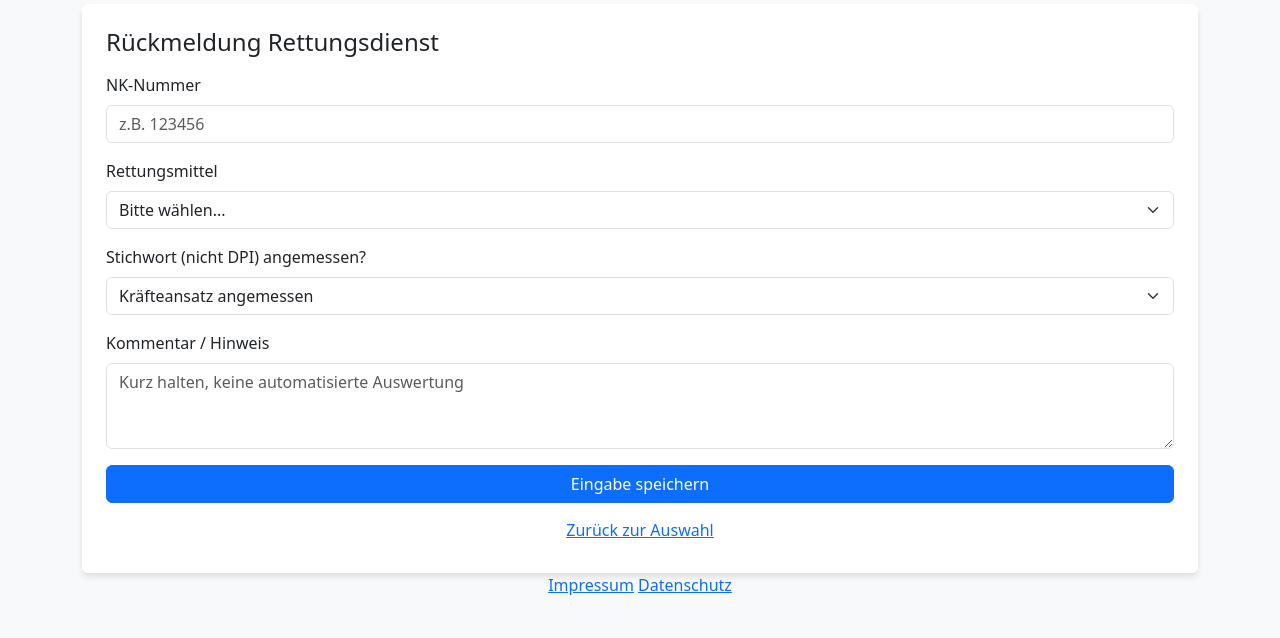
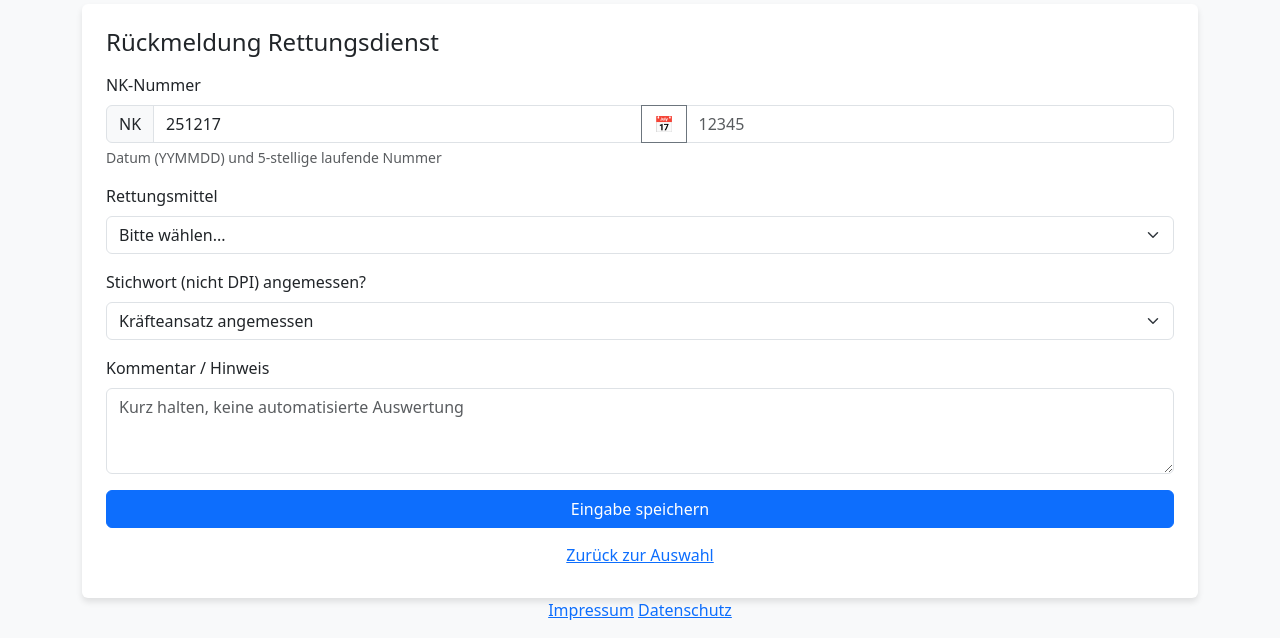
Before and after one commit to mbrucker-kiel/qm-feedback-system, a FastAPI app: page /rd in a window 1280 px wide. Shown: the part 182-820 px from the top of the page. Before the commit the page ends 777 px from the top, so only its background shows below. Run offline with FastAPI, Linux system fonts and the light colour scheme.

Commit message:
updated input validation

```diff
--- a/main.py
+++ b/main.py
@@ -13,6 +13,8 @@
 
 # --- Dummy Daten (Später aus DB oder Config) ---
 RMZ_LISTEN = ["RMZ Liste 1", "RMZ Liste 2", "RMZ Liste 3"]  # Hier echte Listen ergänzen
+
+FUNKRUFNAMEN = ["10-83-01", "10-83-02", "10-82-01"]
 
 
 def load_icd_codes():
@@ -49,18 +51,43 @@
 @app.get("/rd", response_class=HTMLResponse)
 async def form_rd(request: Request):
     return templates.TemplateResponse(
-        "rd.html", {"request": request, "funkrufnamen": RMZ_LISTEN}
+        "rd.html", {"request": request, "funkrufnamen": FUNKRUFNAMEN}
     )
 
 
 @app.post("/rd/submit", response_class=HTMLResponse)
 async def submit_rd(
     request: Request,
-    nk_nummer: int = Form(...),
+    nk_date: str = Form(...),
+    nk_sequence: str = Form(...),
     rettungsmittel: str = Form(...),
     stichwort_check: str = Form(...),
     kommentar: Optional[str] = Form(None),
 ):
+    # Validierung NK-Nummer
+    if len(nk_sequence) != 5 or not nk_sequence.isdigit():
+        return templates.TemplateResponse(
+            "rd.html",
+            {
+                "request": request,
+                "funkrufnamen": FUNKRUFNAMEN,
+                "error": "Die laufende Nummer muss genau 5 Ziffern enthalten.",
+            },
+        )
+
+    if len(nk_date) != 6 or not nk_date.isdigit():
+        return templates.TemplateResponse(
+            "rd.html",
+            {
+                "request": request,
+                "funkrufnamen": FUNKRUFNAMEN,
+                "error": "Das Datum muss im Format YYMMDD (6 Ziffern) sein.",
+            },
+        )
+
+    # Formatierung: NK YYMMDD 12345
+    nk_nummer = f"NK {nk_date} {nk_sequence}"
+
     # HIER: Speichern in Datenbank
     print(
         f"RD FEEDBACK: NK={nk_nummer}, RM={rettungsmittel}, Check={stichwort_check}, Kom={kommentar}"
@@ -88,7 +115,7 @@
 @app.post("/klinik/submit", response_class=HTMLResponse)
 async def submit_klinik(
     request: Request,
-    auftragsnummer: int = Form(...),
+    auftragsnummer: str = Form(...),
     rmz: str = Form(...),
     icd_1: str = Form(...),
     icd_2: Optional[str] = Form(None),
@@ -96,10 +123,23 @@
     mst: str = Form(...),
     kommentar: Optional[str] = Form(None),
 ):
+    if len(auftragsnummer) > 6 or not auftragsnummer.isdigit():
+        return templates.TemplateResponse(
+            "klinik.html",
+            {
+                "request": request,
+                "rmz_options": RMZ_LISTEN,
+                "icd_options": ICD_CODES,
+                "mst_options": MST_GRUPPEN,
+                "error": "Die Auftragsnummer darf maximal 6 Ziffern enthalten.",
+            },
+        )
+
     # HIER: Speichern in Datenbank
     diagnosen = [d for d in [icd_1, icd_2, icd_3] if d]
+    auftragsnummer_int = int(auftragsnummer)
     print(
-        f"KLINIK FEEDBACK: AN={auftragsnummer}, RMZ={rmz}, ICDs={diagnosen}, MST={mst}"
+        f"KLINIK FEEDBACK: AN={auftragsnummer_int}, RMZ={rmz}, ICDs={diagnosen}, MST={mst}"
     )
 
     return templates.TemplateResponse(
@@ -116,16 +156,36 @@
 @app.post("/leitstelle/submit", response_class=HTMLResponse)
 async def submit_lst(
     request: Request,
-    nk_nummer: int = Form(...),
+    nk_date: str = Form(...),
+    nk_sequence: str = Form(...),
     sna_anpassung: str = Form(...),
     kommentar: Optional[str] = Form(None),
 ):
+    # Validierung NK-Nummer
+    if len(nk_sequence) != 5 or not nk_sequence.isdigit():
+        return templates.TemplateResponse(
+            "lst.html",
+            {
+                "request": request,
+                "error": "Die laufende Nummer muss genau 5 Ziffern enthalten.",
+            },
+        )
+
+    if len(nk_date) != 6 or not nk_date.isdigit():
+        return templates.TemplateResponse(
+            "lst.html",
+            {
+                "request": request,
+                "error": "Das Datum muss im Format YYMMDD (6 Ziffern) sein.",
+            },
+        )
+
+    # Formatierung: NK YYMMDD 12345
+    nk_nummer = f"NK {nk_date} {nk_sequence}"
+
     # HIER: Speichern in Datenbank
     print(f"LST FEEDBACK: NK={nk_nummer}, SNA={sna_anpassung}")
 
     return templates.TemplateResponse(
         "success.html", {"request": request, "source": "Leitstelle"}
     )
-    return templates.TemplateResponse(
-        "success.html", {"request": request, "source": "Leitstelle"}
-    )
--- a/templates/base.html
+++ b/templates/base.html
@@ -29,5 +29,30 @@
         </div>
     </div>
     <script src="https://cdn.jsdelivr.net/npm/bootstrap@5.3.0/dist/js/bootstrap.bundle.min.js"></script>
+    <script>
+        // Setzt das heutige Datum als Standardwert
+        document.addEventListener("DOMContentLoaded", function() {
+            // Für normale Datumsfelder (falls vorhanden)
+            const dateInputs = document.querySelectorAll('input[type="date"]');
+            const todayISO = new Date().toISOString().split('T')[0];
+            dateInputs.forEach(input => {
+                if (!input.value) input.value = todayISO;
+            });
+
+            // Für NK-Datum Felder (YYMMDD)
+            const nkDateInputs = document.querySelectorAll('input[name="nk_date"]');
+            if (nkDateInputs.length > 0) {
+                const now = new Date();
+                const year = now.getFullYear().toString().slice(-2);
+                const month = (now.getMonth() + 1).toString().padStart(2, '0');
+                const day = now.getDate().toString().padStart(2, '0');
+                const yymmdd = `${year}${month}${day}`;
+
+                nkDateInputs.forEach(input => {
+                    if (!input.value) input.value = yymmdd;
+                });
+            }
+        });
+    </script>
 </body>
 </html>
--- a/templates/klinik.html
+++ b/templates/klinik.html
@@ -7,7 +7,7 @@
 
         <div class="mb-3">
             <label class="form-label">Auftragsnummer</label>
-            <input type="number" name="auftragsnummer" class="form-control" required>
+            <input type="number" name="auftragsnummer" class="form-control" required max="999999" oninput="if(this.value.length > 6) this.value = this.value.slice(0, 6);" title="Bitte maximal 6 Ziffern eingeben">
         </div>
 
         <div class="mb-3">
--- a/templates/rd.html
+++ b/templates/rd.html
@@ -3,11 +3,28 @@
 {% block content %}
 <div class="card p-4">
     <h4 class="mb-3">Rückmeldung Rettungsdienst</h4>
+
+    {% if error %}
+    <div class="alert alert-danger">{{ error }}</div>
+    {% endif %}
+
     <form action="{{ url_for('submit_rd') }}" method="post">
 
         <div class="mb-3">
             <label class="form-label">NK-Nummer</label>
-            <input type="number" name="nk_nummer" class="form-control" required placeholder="z.B. 123456">
+            <div class="input-group">
+                <span class="input-group-text">NK</span>
+                <input type="text" id="nk_date_rd" name="nk_date" class="form-control" placeholder="YYMMDD" pattern="\d{6}" maxlength="6" required title="Bitte Datum im Format YYMMDD eingeben (z.B. 231224)">
+                <button class="btn btn-outline-secondary" type="button" onclick="document.getElementById('date_picker_rd').showPicker()">📅</button>
+                <input type="text" name="nk_sequence" class="form-control" placeholder="12345" pattern="\d{5}" maxlength="5" required title="Bitte genau 5 Ziffern eingeben">
+            </div>
+            <input type="date" id="date_picker_rd" style="visibility: hidden; position: absolute; width: 0; height: 0;" onchange="
+                if(this.value) {
+                    const parts = this.value.split('-');
+                    document.getElementById('nk_date_rd').value = parts[0].slice(-2) + parts[1] + parts[2];
+                }
+            ">
+            <div class="form-text">Datum (YYMMDD) und 5-stellige laufende Nummer</div>
         </div>
 
         <div class="mb-3">
```
Also changed, not shown: templates/lst.html (+18 -1 lines), 1 other file.
